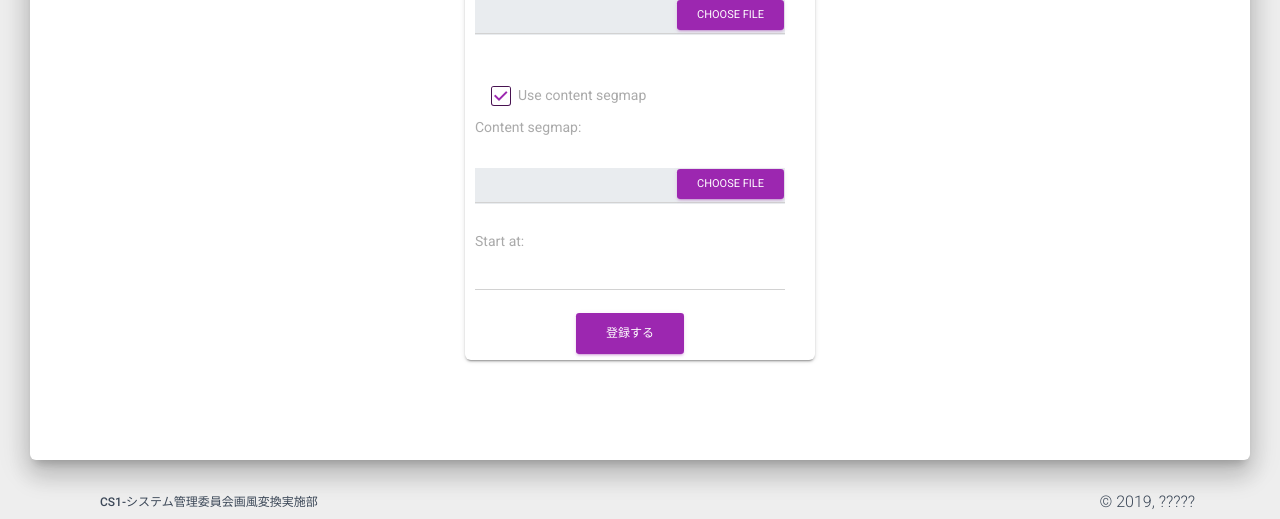
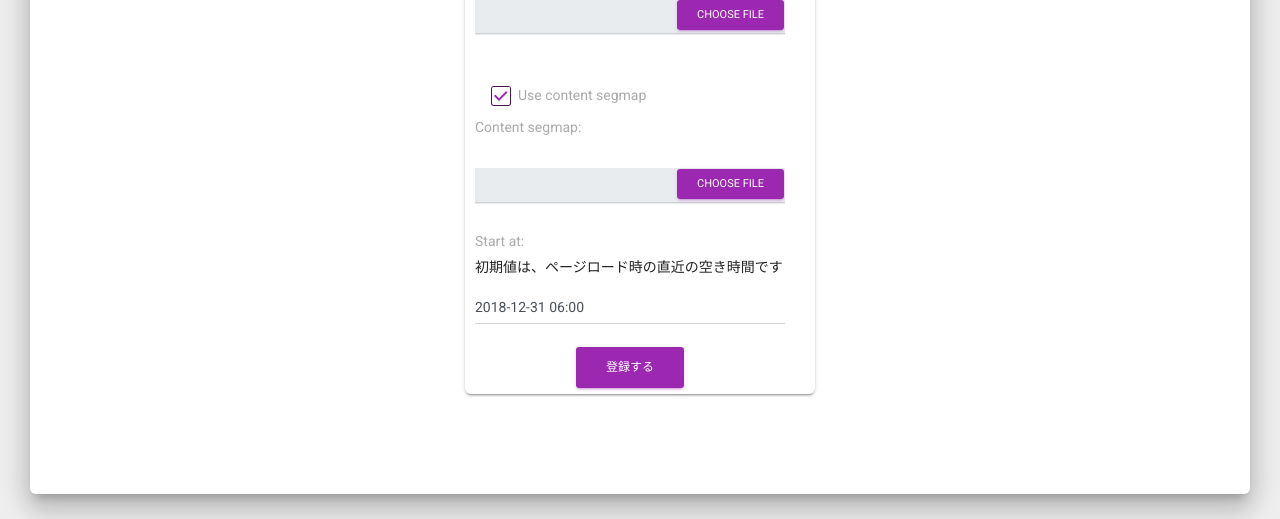
Before and after one commit to cs1-lab/django-neuralartweb, a Django app: page /cms/material/add/ in a window 1280 px wide. Shown: the part 1095-1614 px from the top of the page. Run offline with Django 3.2, Linux system fonts and the light colour scheme; the visitor is signed in with stand-in values (Sample User, id 1); data that the repository does not hold is empty; some libraries are stand-ins or nearby versions.

Commit message:
add: start_atの初期値を設定するように実装

```diff
--- a/neuralartcms/templates/neuralartcms/material/edit.html
+++ b/neuralartcms/templates/neuralartcms/material/edit.html
@@ -182,6 +182,7 @@
                 <!-- Start at -->
                 <div class="form-group">
                     {{ form.start_at.label_tag }}
+                    <p>初期値は、ページロード時の直近の空き時間です</p>
                     {{ form.start_at | add_class:"form-control datetimepicker" }}
                     <!--error message -->
                     {% for error in form.start_at.errors %}
--- a/neuralartcms/views.py
+++ b/neuralartcms/views.py
@@ -10,6 +10,8 @@ from django.contrib.auth.decorators import login_required
 from django.utils.decorators import method_decorator
 from django.http import Http404
 from django.contrib import messages
+
+from datetime import datetime, timedelta, timezone
 
 from .models import Material, Result
 from .forms import MaterialForm, MaterialParameterSetForm, ResultUpdateForm
@@ -63,6 +65,39 @@ class MaterialCreateView(CreateView):
         kwargs = super(MaterialCreateView, self).get_form_kwargs()
         kwargs['user'] = self.request.user
         return kwargs
+
+    def get_initial(self):
+        return {
+            'start_at': self.initial_start_at(),
+        }
+
+    def initial_start_at(self):
+        """
+        start at (生成開始時間)の初期値を、直近で空いている時間に設定する
+        :return:
+        """
+        JST = timezone(timedelta(hours=+9))
+        # 分以下は切り捨てる
+        now = datetime.now(JST).replace(minute=0, second=0, microsecond=0)
+        initial_start_at = now + timedelta(hours=+4)  # 初期値は4時間後に設定
+
+        # 予約のない時間を検索して戻り値とする
+        return self.search_empty_start_at(initial_start_at)
+
+    def search_empty_start_at(self, start_at):
+        """
+        直近で空いているstart_atを検索する
+        TODO: 再帰関数を利用しており、性能に配慮する必要あり
+        :param start_at:
+        :return:
+        """
+        materials = Material.objects.all()
+
+        if materials.filter(start_at=start_at).exists():
+            start_at = start_at + timedelta(hours=+1)
+            return self.search_empty_start_at(start_at)
+        else:
+            return start_at
 
 
 @method_decorator(login_required, name='dispatch')
```
